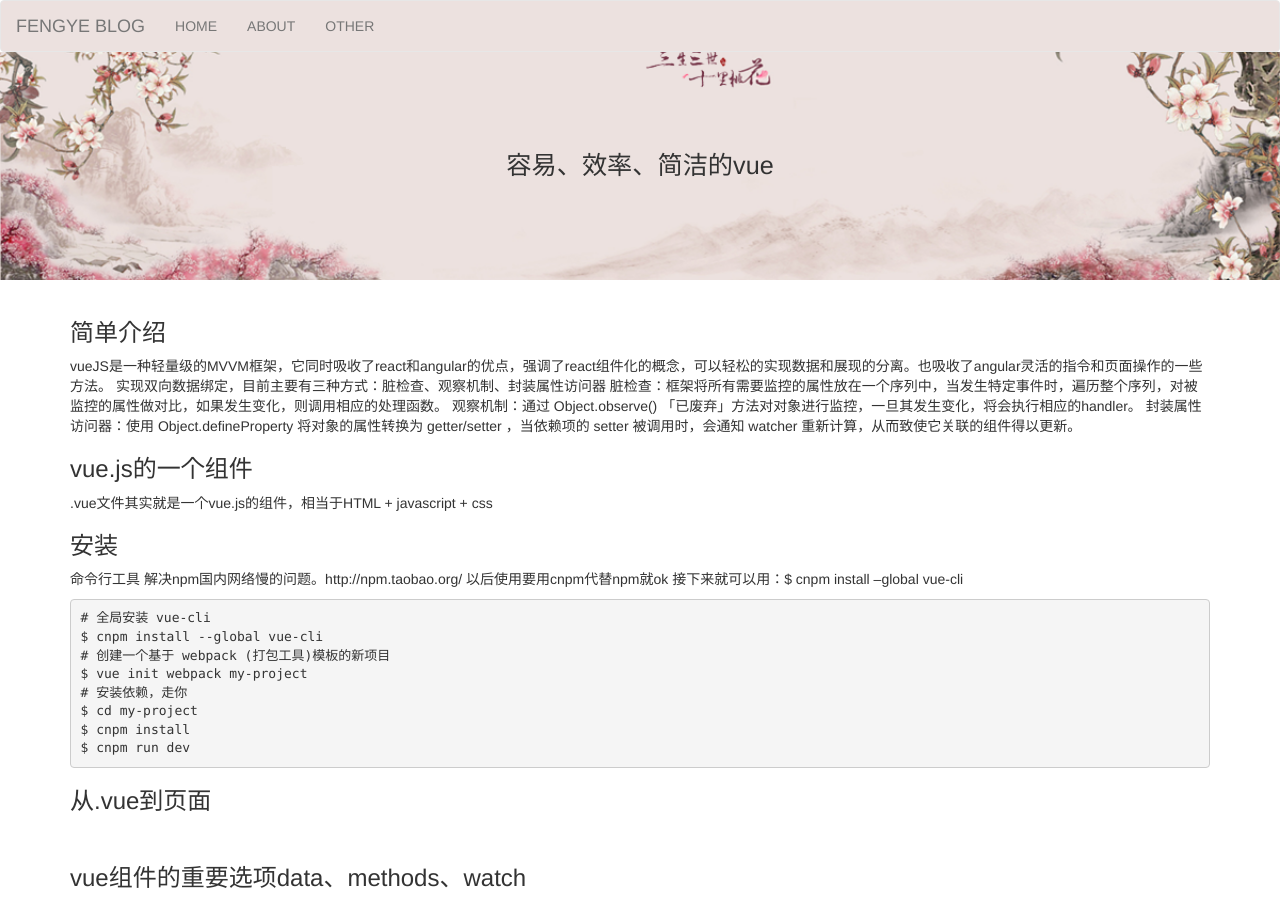
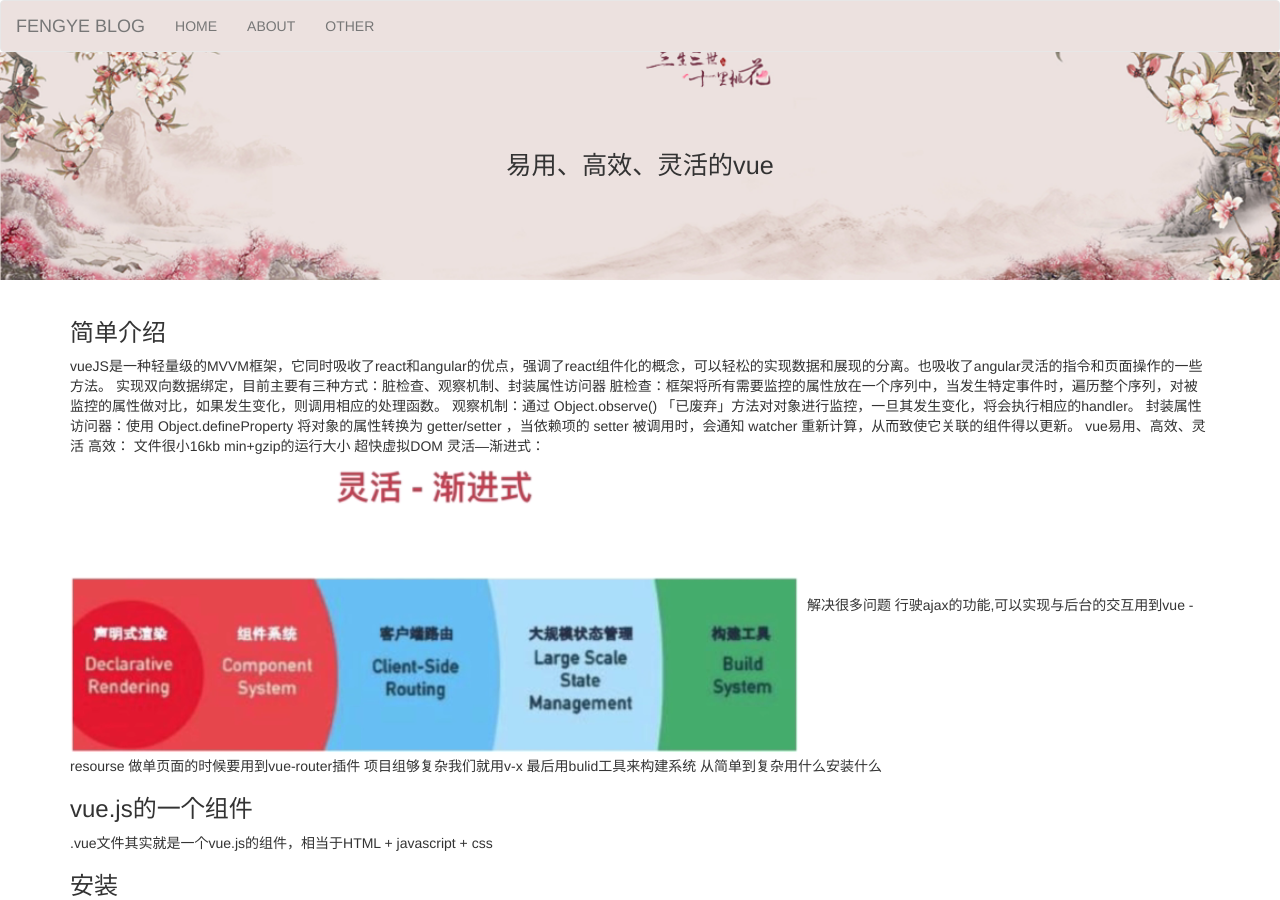
Before and after one commit to fengye12/fengye12.github.io, a Jekyll site: the page built from _posts/2016-12-1-vue-learn.md, in a window 1280 px wide and 900 px high. Built offline with Jekyll 4.4.1, drawn with Linux system fonts in a browser that asks for light colours.

Commit message:
2017/3/9

```diff
--- a/_posts/2016-12-1-vue-learn.md
+++ b/_posts/2016-12-1-vue-learn.md
@@ -1,7 +1,7 @@
 ---
 layout: post
-title:  容易、效率、简洁的vue
-leftImg:  /images/vue-logo.jpg
+title:  易用、高效、灵活的vue
+leftImg:  /images/vue-logo.png
 ---
 <style>
     img{
@@ -14,6 +14,17 @@ vueJS是一种轻量级的MVVM框架，它同时吸收了react和angular的优
 脏检查：框架将所有需要监控的属性放在一个序列中，当发生特定事件时，遍历整个序列，对被监控的属性做对比，如果发生变化，则调用相应的处理函数。
 观察机制：通过 Object.observe() 「已废弃」方法对对象进行监控，一旦其发生变化，将会执行相应的handler。
 封装属性访问器：使用 Object.defineProperty 将对象的属性转换为 getter/setter ，当依赖项的 setter 被调用时，会通知 watcher 重新计算，从而致使它关联的组件得以更新。
+vue易用、高效、灵活
+高效：
+文件很小16kb min+gzip的运行大小
+超快虚拟DOM
+灵活---渐进式：
+<img src="/images/vue-1.png" alt="" />
+解决很多问题 行驶ajax的功能,可以实现与后台的交互用到vue -resourse
+做单页面的时候要用到vue-router插件
+项目组够复杂我们就用v-x
+最后用bulid工具来构建系统
+从简单到复杂用什么安装什么
 ### vue.js的一个组件
 .vue文件其实就是一个vue.js的组件，相当于HTML + javascript + css
 ### 安装
@@ -31,36 +42,35 @@ $ cnpm install
 $ cnpm run dev
 </pre>
 ### 从.vue到页面
-
-<img src="../images/.vue.png" alt="" />
+<img src="/images/vue.png" alt="" />
 ### vue组件的重要选项data、methods、watch
 vue所有的数据都是放在data里面的
 
-<img src="../images/data.png" alt="" />
+<img src="/images/data.png" alt="" />
 ### 模板指令--html和vue对象额粘合剂
 数据渲染v-text、v-html、{{}}]
 
-<img src="../images/html-vue.png" alt="" />
+<img src="/images/html-vue.png" alt="" />
 ### 模板指令--v-if/v-show
 
-<img src="../images/vi-v-show.png" alt="" />
+<img src="/images/vi-v-show.png" alt="" />
 ### 模板指令--v-for
 
 渲染循环列表
 
-<img src="../images/v-for.png" alt="" />
+<img src="/images/v-for.png" alt="" />
 ### 模板指令--v-on
 事件绑定
 
-<img src="../images/for-on.png" alt="" />
+<img src="/images/for-on.png" alt="" />
 ### 模板指令--v-bind
 属性绑定
 
-<img src="../images/bind.png" alt="" />
+<img src="/images/bind.png" alt="" />
 思考上面的变量哪些是字符串哪些是布尔值
 ### 总结
 
-<img src="../images/1-zj.png" alt="" />
+<img src="/images/1-zj.png" alt="" />
 
 ### 组件
 只有注册了组件才能在html上使用
@@ -69,14 +79,14 @@ vue所有的数据都是放在data里面的
 
 ### 如何划分组件
 
-<img src="../images/zujian.png" alt="" />
+<img src="/images/zujian.png" alt="" />
 ### 组件调用
 
-<img src="../images/diaoyong.png" alt="" />
+<img src="/images/diaoyong.png" alt="" />
 ### 组件之间的通信
 父组件向子组件传递信息（参数）
 
-<img src="../images/tongxin.png" alt="" />
+<img src="/images/tongxin.png" alt="" />
 子组件向父组件传递信息（参数）
 <pre>
     vm.$on('test', function (msg) {
@@ -85,3 +95,5 @@ vue所有的数据都是放在data里面的
     vm.$emit('test', 'hi')
     // -> "hi"  $emit触发当前实例上的事件。附加参数( hi )都会传给监听器回调。
 </pre>
+
+###vue2.0 vue-router
```
Also changed, not shown: _posts/2017-3-1-friendly.md (added, +12 -0 lines), _posts/2017-3-1-learn-git.md (+5 -3 lines), images/ie.png (added), images/jieshu.png (added), images/vue-1.png (added), images/vue.png (renamed from images/.vue.png).
